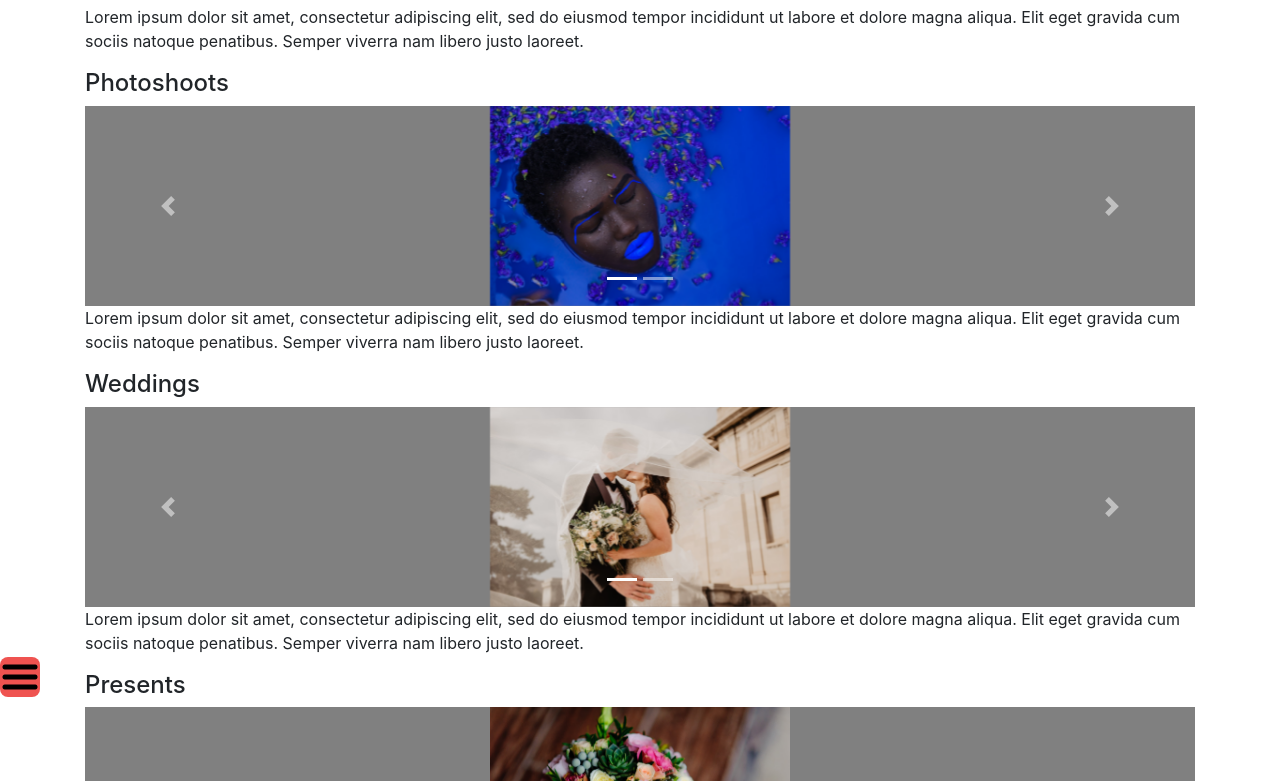
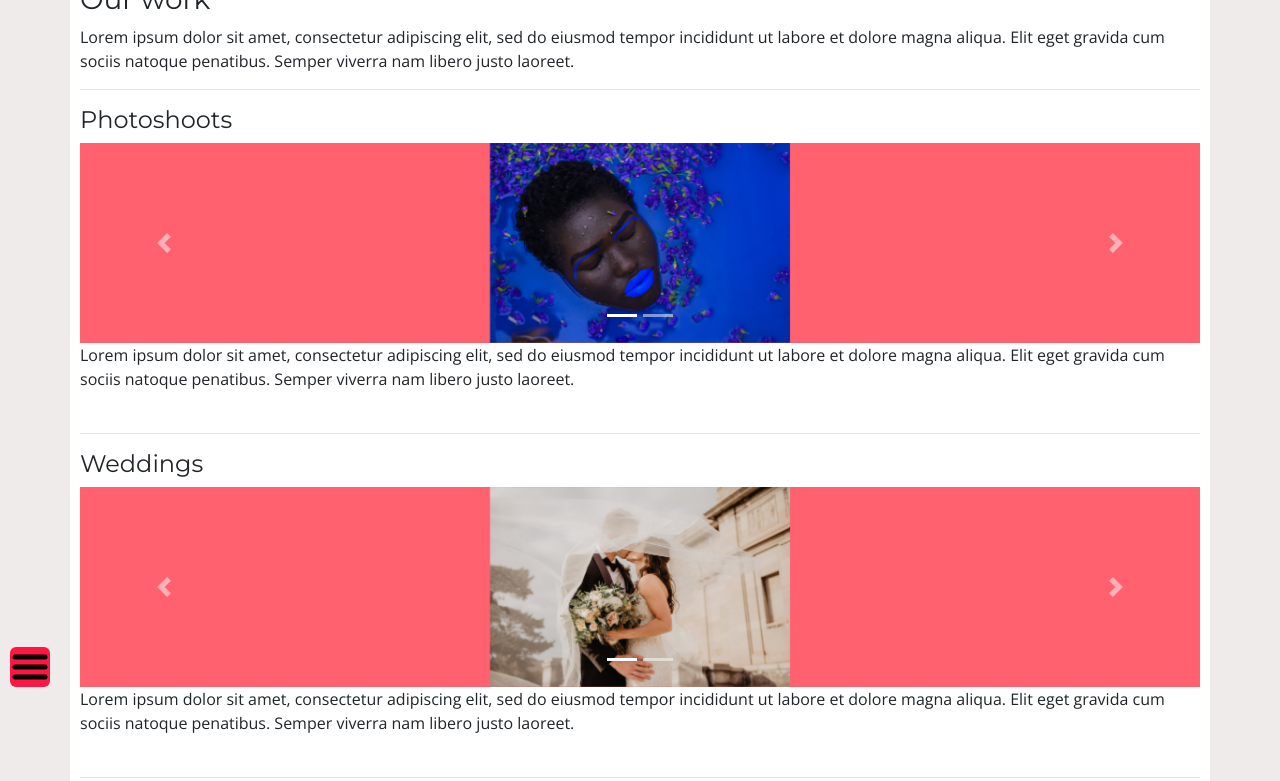
Before and after one commit to beatrisemaija/Flower-Bud-App, a plain HTML site: page index.html in a window 1280 px wide. Shown: the part 103-884 px from the top of the page. Drawn offline with nearby package versions, Linux system fonts and the light colour scheme; a script that the page names is missing.

Commit message:
Add files via upload
Changes:
 - Basic style guide added
Missing:
- Button css;
- App text;

```diff
--- a/about/css/stylesheet-5.css
+++ b/about/css/stylesheet-5.css
@@ -1,6 +1,32 @@
 @charset "utf-8";
 /* CSS Document */
 
+/* base style guide settings begining */
+body {
+	background-color: #efebeb;
+	padding: 10px;
+}
+.container {
+	padding: 10px;
+	background-color: #ffffff;
+}
+.element{
+	padding-bottom: 10px;
+}
+.row{
+	padding-bottom: 10px;
+/*deal with this*/
+
+}
+
+h1, h2, h3, h4, h5, h6{
+	font-family: 'Montserrat', sans-serif
+}
+
+p{
+	font-family: 'Open Sans', sans-serif;
+}
+/* base style guide settings end */
 /* The side navigation menu */
 .sidenav {
   height: 100%; /* 100% Full-height */
@@ -9,7 +35,7 @@
   z-index: 1; /* Stay on top */
   top: 0;
   left: 0;
-  background-color: #111; /* Black*/
+  background-color: #bdb9b9; /* the dark grey*/
   overflow-x: hidden; /* Disable horizontal scroll */
   padding-top: 60px; /* Place content 60px from the top */
   transition: 0.5s; /* 0.5 second transition effect to slide in the sidenav */
@@ -20,14 +46,14 @@
   padding: 8px 8px 8px 32px;
   text-decoration: none;
   font-size: 25px;
-  color:#FFFFFF;
+  color:#000000;
   display: block;
   transition: 0.3s;
 }
 
 /* When you mouse over the navigation links, change their color */
 .sidenav a:hover {
-  color:#ef5350 ;
+  color:#ff616f ;
 }
 
 /* Position and style the close button (top right corner) */
@@ -54,6 +80,10 @@
 .navbar_icon{
 	max-height: 40px;
 	vertical-align: bottom;
-	background-color: #ef5350;
- 	border-radius: 20%;
+	background-color: #ff1744;
+ 	border-radius: 15%;
 }
+
+.fixed-bottom{
+	padding:10px;
+}
--- a/faq/css/stylesheet-3.css
+++ b/faq/css/stylesheet-3.css
@@ -1,6 +1,29 @@
 @charset "utf-8";
 /* CSS Document */
+/* base style guide settings begining */
+body {
+	background-color: #efebeb;
+	padding: 10px;
+}
+.container {
+	padding: 10px;
+	background-color: #ffffff;
+}
+.element{
+	padding-bottom: 10px;
+}
+.row{
+	padding-bottom: 10px;
+}
 
+h1, h2, h3, h4, h5, h6{
+	font-family: 'Montserrat', sans-serif
+}
+
+p{
+	font-family: 'Open Sans', sans-serif;
+}
+/* base style guide settings end */
 /* The side navigation menu */
 .sidenav {
   height: 100%; /* 100% Full-height */
@@ -9,7 +32,7 @@
   z-index: 1; /* Stay on top */
   top: 0;
   left: 0;
-  background-color: #111; /* Black*/
+  background-color: #bdb9b9; /* the dark grey*/
   overflow-x: hidden; /* Disable horizontal scroll */
   padding-top: 60px; /* Place content 60px from the top */
   transition: 0.5s; /* 0.5 second transition effect to slide in the sidenav */
@@ -20,14 +43,14 @@
   padding: 8px 8px 8px 32px;
   text-decoration: none;
   font-size: 25px;
-  color:#FFFFFF;
+  color:#000000;
   display: block;
   transition: 0.3s;
 }
 
 /* When you mouse over the navigation links, change their color */
 .sidenav a:hover {
-  color:#ef5350 ;
+  color:#ff616f ;
 }
 
 /* Position and style the close button (top right corner) */
@@ -54,10 +77,14 @@
 .navbar_icon{
 	max-height: 40px;
 	vertical-align: bottom;
-	background-color: #ef5350;
- 	border-radius: 20%;
+	background-color: #ff1744;
+ 	border-radius: 15%;
 }
-/*nav bar end*/
+
+.fixed-bottom{
+	padding:10px;
+}
+
 /*acordion panel begining*/
 /* Style the buttons that are used to open and close the accordion panel */
 .accordion {
--- a/homepage/css/stylesheet-1.css
+++ b/homepage/css/stylesheet-1.css
@@ -1,13 +1,31 @@
 @charset "utf-8";
 /* CSS Document */
 
-/* carousel settings
-.car-img{
-	max-width:200px;
+/* base style guide settings begining */
+body {
+	background-color: #efebeb;
+	padding: 10px;
 }
-.car-img-ver{
-	max-height:133px;
+.container {
+	padding: 10px;
+	background-color: #ffffff;
 }
+.element{
+	padding-bottom: 10px;
+}
+.row{
+	padding-bottom: 10px;
+}
+
+h1, h2, h3, h4, h5, h6{
+	font-family: 'Montserrat', sans-serif
+}
+
+p{
+	font-family: 'Open Sans', sans-serif;
+}
+/* base style guide settings end */
+
 /* The side navigation menu */
 .sidenav {
   height: 100%; /* 100% Full-height */
@@ -16,7 +34,7 @@
   z-index: 1; /* Stay on top */
   top: 0;
   left: 0;
-  background-color: #111; /* Black*/
+  background-color: #bdb9b9; /* the dark grey*/
   overflow-x: hidden; /* Disable horizontal scroll */
   padding-top: 60px; /* Place content 60px from the top */
   transition: 0.5s; /* 0.5 second transition effect to slide in the sidenav */
@@ -27,14 +45,14 @@
   padding: 8px 8px 8px 32px;
   text-decoration: none;
   font-size: 25px;
-  color:#FFFFFF;
+  color:#000000;
   display: block;
   transition: 0.3s;
 }
 
 /* When you mouse over the navigation links, change their color */
 .sidenav a:hover {
-  color:#ef5350 ;
+  color:#ff616f ;
 }
 
 /* Position and style the close button (top right corner) */
@@ -61,6 +79,10 @@
 .navbar_icon{
 	max-height: 40px;
 	vertical-align: bottom;
-	background-color: #ef5350;
- 	border-radius: 20%;
+	background-color: #ff1744;
+ 	border-radius: 15%;
 }
+
+.fixed-bottom{
+	padding:10px;
+}
--- a/index.html
+++ b/index.html
@@ -30,12 +30,15 @@
 			<h3>Our work</h3>
 			<p>Lorem ipsum dolor sit amet, consectetur adipiscing elit, sed do eiusmod tempor incididunt ut labore et dolore magna aliqua. Elit eget gravida cum sociis natoque penatibus. Semper viverra nam libero justo laoreet.</p>
 		</div>
+
+	  <hr>
+
 	  <div class="element">
 	  	<div class="title">
 			  <h4>Photoshoots</h4>
 	  	</div>
 		<div class="carousel">
-		  <div id="carouselExampleIndicators1" class="carousel slide" data-ride="carousel" data-interval="false" style="background-color: grey">
+		  <div id="carouselExampleIndicators1" class="carousel slide" data-ride="carousel" data-interval="false" style="background-color: #ff616f">
 			  <ol class="carousel-indicators">
 			    <li data-target="#carouselExampleIndicators1" data-slide-to="0" class="active"></li>
 			    <li data-target="#carouselExampleIndicators1" data-slide-to="1"></li>
@@ -65,12 +68,14 @@
 	  	</div>
 	  </div>
 
+	  <hr>
+
     <div class="element">
 	  	<div class="title">
 			  <h4>Weddings</h4>
 	  	</div>
 		<div class="carousel">
-		  <div id="carouselExampleIndicators2" class="carousel slide" data-ride="carousel" data-interval="false" style="background-color: grey">
+		  <div id="carouselExampleIndicators2" class="carousel slide" data-ride="carousel" data-interval="false" style="background-color: #ff616f">
 		    <ol class="carousel-indicators">
 		      <li data-target="#carouselExampleIndicators2" data-slide-to="0" class="active"></li>
 		      <li data-target="#carouselExampleIndicators2" data-slide-to="1"></li>
@@ -96,12 +101,15 @@
 			<p>Lorem ipsum dolor sit amet, consectetur adipiscing elit, sed do eiusmod tempor incididunt ut labore et dolore magna aliqua. Elit eget gravida cum sociis natoque penatibus. Semper viverra nam libero justo laoreet.</p>
 	  	</div>
 	  </div>
+
+	  <hr>
+
 	  <div class="element">
 		<div class="title">
 			<h4>Presents</h4>
 		</div>
 		<div class="carousel">
-	      <div id="carouselExampleIndicators3" class="carousel slide" data-ride="carousel" data-interval="false" style="background-color: grey">
+	      <div id="carouselExampleIndicators3" class="carousel slide" data-ride="carousel" data-interval="false" style="background-color: #ff616f">
 	        <ol class="carousel-indicators">
 	          <li data-target="#carouselExampleIndicators3" data-slide-to="0" class="active"></li>
 	          <li data-target="#carouselExampleIndicators3" data-slide-to="1"></li>
@@ -131,6 +139,7 @@
 	  </div>
 
 
+
   	<footer class="fixed-bottom">
 		<!-- Element to open the sidenav -->
 		<span onclick="openNav()"><img class="navbar_icon" src="homepage/images/iconfinder_menu-alt_134216.png" alt="hamburger menu"></span>
--- a/sign up/css/stylesheet-4.css
+++ b/sign up/css/stylesheet-4.css
@@ -1,6 +1,29 @@
 @charset "utf-8";
 /* CSS Document */
+/* base style guide settings begining */
+body {
+	background-color: #efebeb;
+	padding: 10px;
+}
+.container {
+	padding: 10px;
+	background-color: #ffffff;
+}
+.element{
+	padding-bottom: 10px;
+}
+.row{
+	padding-bottom: 10px;
+}
 
+h1, h2, h3, h4, h5, h6{
+	font-family: 'Montserrat', sans-serif
+}
+
+p{
+	font-family: 'Open Sans', sans-serif;
+}
+/* base style guide settings end */
 /* The side navigation menu */
 .sidenav {
   height: 100%; /* 100% Full-height */
@@ -9,7 +32,7 @@
   z-index: 1; /* Stay on top */
   top: 0;
   left: 0;
-  background-color: #111; /* Black*/
+  background-color: #bdb9b9; /* the dark grey*/
   overflow-x: hidden; /* Disable horizontal scroll */
   padding-top: 60px; /* Place content 60px from the top */
   transition: 0.5s; /* 0.5 second transition effect to slide in the sidenav */
@@ -20,14 +43,14 @@
   padding: 8px 8px 8px 32px;
   text-decoration: none;
   font-size: 25px;
-  color:#FFFFFF;
+  color:#000000;
   display: block;
   transition: 0.3s;
 }
 
 /* When you mouse over the navigation links, change their color */
 .sidenav a:hover {
-  color:#ef5350 ;
+  color:#ff616f ;
 }
 
 /* Position and style the close button (top right corner) */
@@ -54,6 +77,10 @@
 .navbar_icon{
 	max-height: 40px;
 	vertical-align: bottom;
-	background-color: #ef5350;
- 	border-radius: 20%;
+	background-color: #ff1744;
+ 	border-radius: 15%;
 }
+
+.fixed-bottom{
+	padding:10px;
+}
```
Also changed, not shown: About.html (+1 -1 lines).
